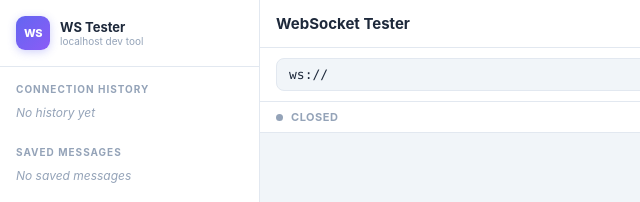
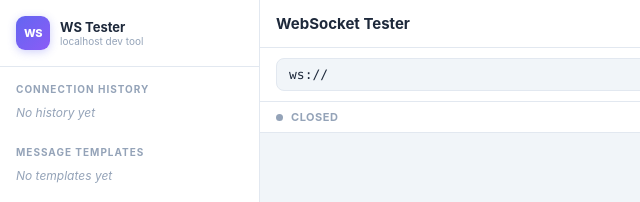
Before and after one commit to AimotoRyosuke/websocket-tester, a website: page public/index.html in a window 1280 px wide. Shown: the top 202 px of the page, 0-640 px from the left. Drawn offline with Linux system fonts and the light colour scheme.

Commit message:
fix template title

```diff
--- a/public/index.html
+++ b/public/index.html
@@ -670,9 +670,9 @@
     </div>
     <div class="sidebar-section">
       <div class="section-hdr-row">
-        <div class="section-hdr">Saved Messages</div>
+        <div class="section-hdr">Message Templates</div>
       </div>
-      <div id="templateList"><p class="empty-msg">No saved messages</p></div>
+      <div id="templateList"><p class="empty-msg">No templates yet</p></div>
     </div>
     <div class="sidebar-section">
       <div class="section-hdr-row">
@@ -1094,7 +1094,7 @@ function confirmSave() {
 function renderTemplates() {
   const el = document.getElementById('templateList');
   if (!templates.length) {
-    el.innerHTML = '<p class="empty-msg">No saved messages</p>';
+    el.innerHTML = '<p class="empty-msg">No templates yet</p>';
     return;
   }
   el.innerHTML = templates.map((t, i) => `
```
Also changed, not shown: README.md.
